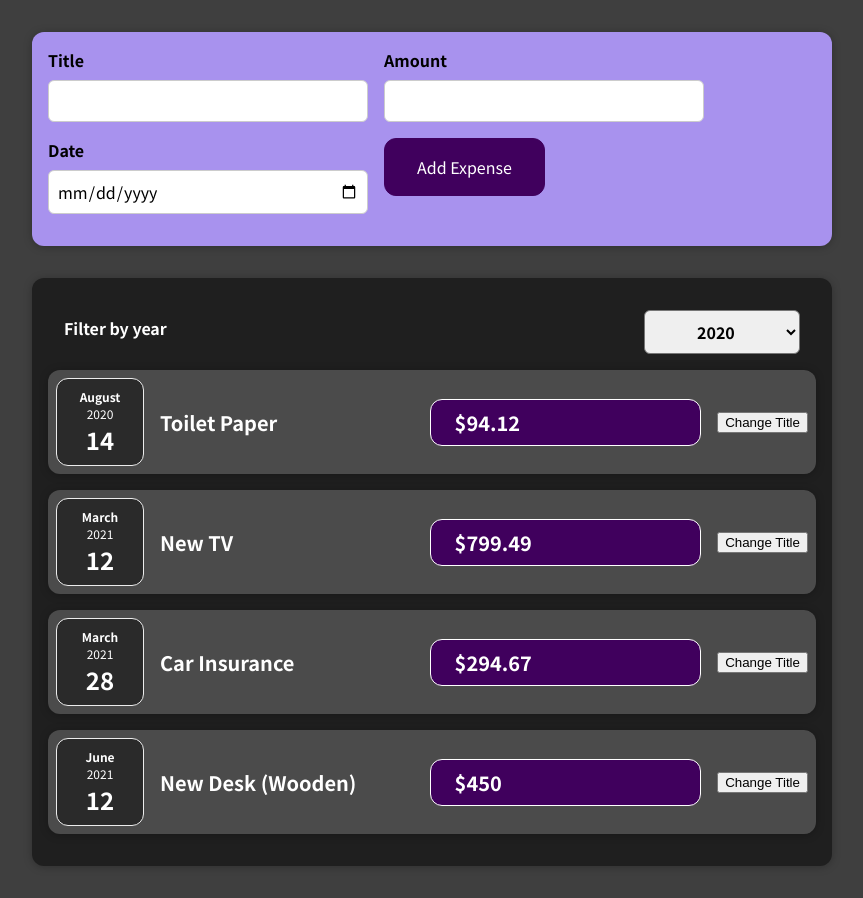
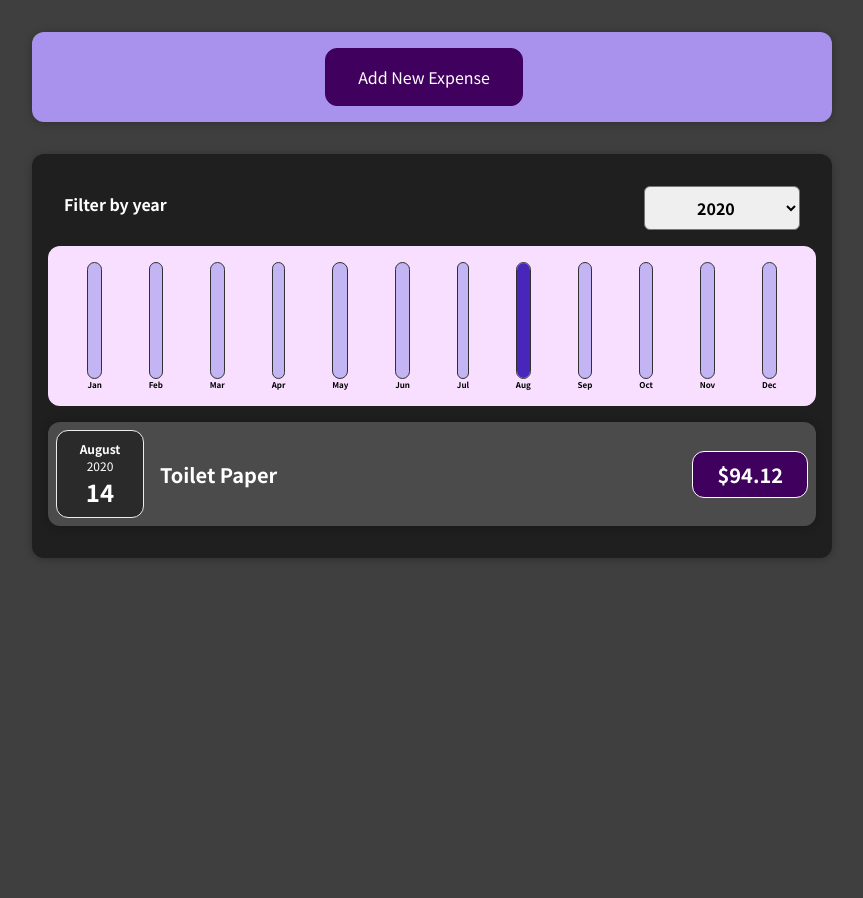
Before and after one commit to mrkarthik3/Expenses-Tracker, a React (Create React App) app: page / in a window 1280 px wide. Shown: the whole page, without its empty margins (208-1071 px from the left). After the commit the page ends 800 px from the top, so only its background shows below. Built offline with nearby package versions, Linux system fonts and the light colour scheme.

Commit message:
ReactJS based Expenses-Tracker Completed

```diff
--- a/src/App.js
+++ b/src/App.js
@@ -1,8 +1,8 @@
+import React, { useState } from 'react';
 import Expenses from './components/Expenses/Expenses'
 import NewExpense from './components/NewExpense/NewExpense';
 // const App = () => {
-function App() {
-  const expenses = [
+const DUMMY_EXPENSES = [
   {
     id: 'e1',
     title: 'Toilet Paper',
@@ -23,10 +23,19 @@
     date: new Date(2021, 5, 12),
   },
 ];
+function App() {
+
+  const [expenses, setExpenses] = useState(DUMMY_EXPENSES);
 
   const addExpenseHandler = expense => {
     console.log("Inside App.js");
-    console.log(expense);
+    console.log(expense); // this is the form data lifted UP.
+
+    // Use Arrow Fn Syntax in State updating function
+    // when new state is dependent on previous state (prevExpenses)
+    setExpenses((prevExpenses) => {
+      return [expense, ...prevExpenses]
+    })
   }
   return (
     <div>
--- /dev/null
+++ b/src/components/Chart/Chart.css
@@ -0,0 +1,9 @@
+.chart {
+    padding: 1rem;
+    border-radius: 12px;
+    background-color: #f8dfff;
+    text-align: center;
+    display: flex;
+    justify-content: space-around;
+    height: 10rem;
+}
--- /dev/null
+++ b/src/components/Chart/Chart.js
@@ -0,0 +1,18 @@
+import React from 'react';
+import ChartBar from './ChartBar'
+import './Chart.css'
+
+const Chart = (props) => {
+    const dataPointValues = props.dataPoints.map(dataPoint => dataPoint.value); // just array of all values
+    const totalMaximum = Math.max(...dataPointValues); // total max value is calculated
+    return (
+    <div className="chart">
+        {props.dataPoints.map(dataPoint => (<ChartBar key={dataPoint.label}
+                                                    value={dataPoint.value}
+                                                    maxValue = {totalMaximum}
+                                                    label = {dataPoint.label}/>) )}
+    </div>
+    )
+};
+
+export default Chart;
--- /dev/null
+++ b/src/components/Chart/ChartBar.css
@@ -0,0 +1,30 @@
+.chart-bar {
+    height: 100%;
+    display: flex;
+    flex-direction: column;
+    align-items: center;
+}
+
+.chart-bar__inner {
+    height: 100%;
+    width: 100%;
+    border: 1px solid #313131;
+    border-radius: 12px;
+    background-color: #c3b4f3;
+    overflow: hidden;
+    display: flex;
+    flex-direction: column;
+    justify-content: flex-end;
+}
+
+.chart-bar__fill {
+    background-color: #4826b9;
+    width: 100%;
+    transition: all 0.3s ease-out;
+}
+
+.chart-bar__label {
+    font-weight: bold;
+    font-size: 0.5rem;
+    text-align: center;
+}
--- /dev/null
+++ b/src/components/Chart/ChartBar.js
@@ -0,0 +1,28 @@
+import React from 'react';
+import './ChartBar.css'
+
+const ChartBar = props => {
+    let barFillHeight = '0%';
+
+    if(props.maxValue > 0) {
+        barFillHeight = Math.round((props.value/props.maxValue) * 100) + '%';
+    }
+    return (
+    <div className="chart-bar">
+        <div className="chart-bar__inner">
+
+            <div className="chart-bar__fill" style={{height: barFillHeight}}></div>
+        </div>
+        <div className="chart-bar__label">{props.label}</div>
+    </div>
+    )
+}
+
+export default ChartBar;
+
+            /* To set styles, style (normal html attribute to set style) is used
+              and its value is set to an object. In that object, you pass CSS
+              properties and values as this objects key-value pairs
+              For properties that have "-" Eg. background-color...
+              Put it in double-quotes "background-color" OR
+              use camel case backgroundColor as key inside the object */
--- a/src/components/Expenses/ExpenseItem.js
+++ b/src/components/Expenses/ExpenseItem.js
@@ -1,26 +1,21 @@
 import React, { useState } from 'react';
-import './ExpenseItem.css'
 import ExpenseDate from './ExpenseDate'
 import Card from '../UI/Card'
+import './ExpenseItem.css'
 
 
 function ExpenseItem(props) {
+    return (
+        <li>
+            <Card className="expense-item">
+                <ExpenseDate info={props.info} />
+                <div className="expense-item__description">
+                    <h2>{props.info.title}</h2>
+                    <div className="expense-item__price">${props.info.amount}</div>
+                </div>
+            </Card>
+        </li>
 
-    const [title, setTitle] = useState(props.info.title);
-
-    const clickHandler = () => {
-        setTitle("Updated via State!!");
-        console.log(title);
-    }
-    return (
-        <Card className='expense-item'>
-            <ExpenseDate info={props.info} />
-            <div className='expense-item__description'>
-                <h2>{title}</h2>
-                <h2 className='expense-item__price'>${props.info.amount}</h2>
-            </div>
-            <button onClick={clickHandler}>Change Title</button>
-        </Card>
     )
 }
 
--- a/src/components/Expenses/Expenses.js
+++ b/src/components/Expenses/Expenses.js
@@ -1,28 +1,24 @@
 import React, { useState } from 'react';
-import ExpenseItem from './ExpenseItem';
 import './Expenses.css';
 import Card from '../UI/Card';
 import ExpensesFilter from './ExpensesFilter';
+import ExpensesList from './ExpensesList';
+import ExpensesChart from './ExpensesChart';
 
 function Expenses(props) {
     const [filteredYear, setFilteredYear] = useState('2020')
     const filterChangeHandler = selectedYear => {
-        console.log("In Expenses.js");
-        console.log(selectedYear);
-        // Lifted state value "selectedYear" from below component ExpensesFilter
-        // is being used to update state in this component.
-        setFilteredYear(selectedYear);
+        setFilteredYear(selectedYear); // lifted up from below component and used for state update
     }
+    const filteredExpenses = props.items.filter((expense) => new Date(expense.date).getFullYear().toString() === filteredYear)
+
+
     return (
         <Card className="expenses">
-            {/*Generally two-way binding is done on normal html elements (Eg. input boxes)
-            But here since I'm doing that on a React Element/Component,
-            ExpensesFilter is a Custom Controlled Component*/}
             <ExpensesFilter selected={filteredYear} onChangeFilter={filterChangeHandler} />
-            <ExpenseItem info={props.items[0]}></ExpenseItem>
-            <ExpenseItem info={props.items[1]}></ExpenseItem>
-            <ExpenseItem info={props.items[2]}></ExpenseItem>
-            <ExpenseItem info={props.items[3]}></ExpenseItem>
+            {/* {expensesContent} */}
+            <ExpensesChart expenses={filteredExpenses}/>
+            <ExpensesList items={filteredExpenses} />
         </Card>
     )
 }
--- /dev/null
+++ b/src/components/Expenses/ExpensesChart.js
@@ -0,0 +1,32 @@
+import React from 'react';
+import Chart from '../Chart/Chart'
+
+const ExpensesChart = (props) => {
+    // chartDataPoints must be an array of objects.
+    const chartDataPoints = [
+        {label: "Jan", value: 0},
+        {label: "Feb", value: 0},
+        {label: "Mar", value: 0},
+        {label: "Apr", value: 0},
+        {label: "May", value: 0},
+        {label: "Jun", value: 0},
+        {label: "Jul", value: 0},
+        {label: "Aug", value: 0},
+        {label: "Sep", value: 0},
+        {label: "Oct", value: 0},
+        {label: "Nov", value: 0},
+        {label: "Dec", value: 0},
+    ]
+
+    for(const expense of props.expenses) {
+        const expenseMonth = expense.date.getMonth();
+        // starting at 0 => January => 0
+
+        // expenseMonth can be used as index
+        chartDataPoints[expenseMonth].value += expense.amount;
+    }
+
+    return <Chart dataPoints={chartDataPoints} />
+}
+
+export default ExpensesChart;
--- /dev/null
+++ b/src/components/Expenses/ExpensesList.css
@@ -0,0 +1,9 @@
+.expenses-list {
+    list-style: none;
+    padding: 0;
+}
+
+.expenses-list__fallback {
+    color: white;
+    text-align: center;
+}
--- /dev/null
+++ b/src/components/Expenses/ExpensesList.js
@@ -0,0 +1,14 @@
+import React from 'react';
+import ExpenseItem from './ExpenseItem'
+import './ExpensesList.css'
+
+const ExpensesList = props => {
+    if (props.items.length === 0) {
+        return <h2 className='expenses-list__fallback'>Found no expenses.</h2>
+    }
+    return <ul className='expenses-list'>
+        {props.items.map(expense => <ExpenseItem key={expense.id} info={expense} />)}
+    </ul>
+}
+
+export default ExpensesList;
--- a/src/components/NewExpense/ExpenseForm.js
+++ b/src/components/NewExpense/ExpenseForm.js
@@ -24,37 +24,41 @@
         // Collecting State data into an object
         const expenseData = {
             title: enteredTitle,
-            amount: enteredAmount,
+            amount: +enteredAmount,
             date: new Date(enteredDate)
         }
 
         // console.log(expenseData);
         props.onSaveExpenseData(expenseData);
 
+
         setEnteredTitle('');
         setEnteredAmount('');
         setEnteredDate('');
     }
 
-    return <form onSubmit={submitHandler}>
-        <div className='new-expense__controls'>
-            <div className='new-expense__control'>
+    return (
+    <form onSubmit={submitHandler}>
+        <div className="new-expense__controls">
+            <div className="new-expense__control">
                 <label>Title</label>
-                <input type='text' value={enteredTitle} onChange={titleChangeHandler} />
+                <input type="text" value={enteredTitle} onChange={titleChangeHandler} />
             </div>
-            <div className='new-expense__control'>
+            <div className="new-expense__control">
                 <label>Amount</label>
-                <input type='number' min="0.01" step="0.01" value={enteredAmount} onChange={amountChangeHandler} />
+                <input type="number" min="0.01" step="0.01" value={enteredAmount} onChange={amountChangeHandler} />
             </div>
-            <div className='new-expense__control'>
+            <div className="new-expense__control">
                 <label>Date</label>
-                <input type='date' min="2019-01-01" step="2022-12-31" value={enteredDate} onChange={dateChangeHandler} />
-            </div>
-            <div className='new-expense__actions'>
-                <button type='submit'>Add Expense</button>
+                <input type="date" min="2019-01-01" step="2022-12-31" value={enteredDate} onChange={dateChangeHandler} />
             </div>
         </div>
+            <div className="new-expense__actions">
+                <button type="button" onClick={props.onCancel}>Cancel</button>
+                <button type="submit">Add Expense</button>
+            </div>
     </form>
+    );
 }
 
 export default ExpenseForm;
--- a/src/components/NewExpense/NewExpense.js
+++ b/src/components/NewExpense/NewExpense.js
@@ -3,6 +3,7 @@
 import './NewExpense.css';
 
 function NewExpense(props) {
+    const [isEditing, setIsEditing] = useState(false);
     const saveExpenseDataHandler = (enteredExpenseData) => {
         const expenseData = {
             ...enteredExpenseData,
@@ -11,10 +12,19 @@
         // console.log(expenseData);
 
         props.onAddExpense(expenseData);
+        setIsEditing(false);
+    }
+
+    const startEditingHandler = () => {
+        setIsEditing(true);
+    }
+    const stopEditingHandler = () => {
+        setIsEditing(false);
     }
     return (
         <div className='new-expense'>
-            <ExpenseForm onSaveExpenseData={saveExpenseDataHandler} />
+            {!isEditing && <button onClick={startEditingHandler}>Add New Expense</button>}
+            {isEditing && <ExpenseForm onCancel={stopEditingHandler} onSaveExpenseData={saveExpenseDataHandler} />}
         </div>
     )
 }
```
Also changed, not shown: 1 other file (tests, documents, lock files or other folders). Lines whose indentation alone changed are shown as unchanged.
